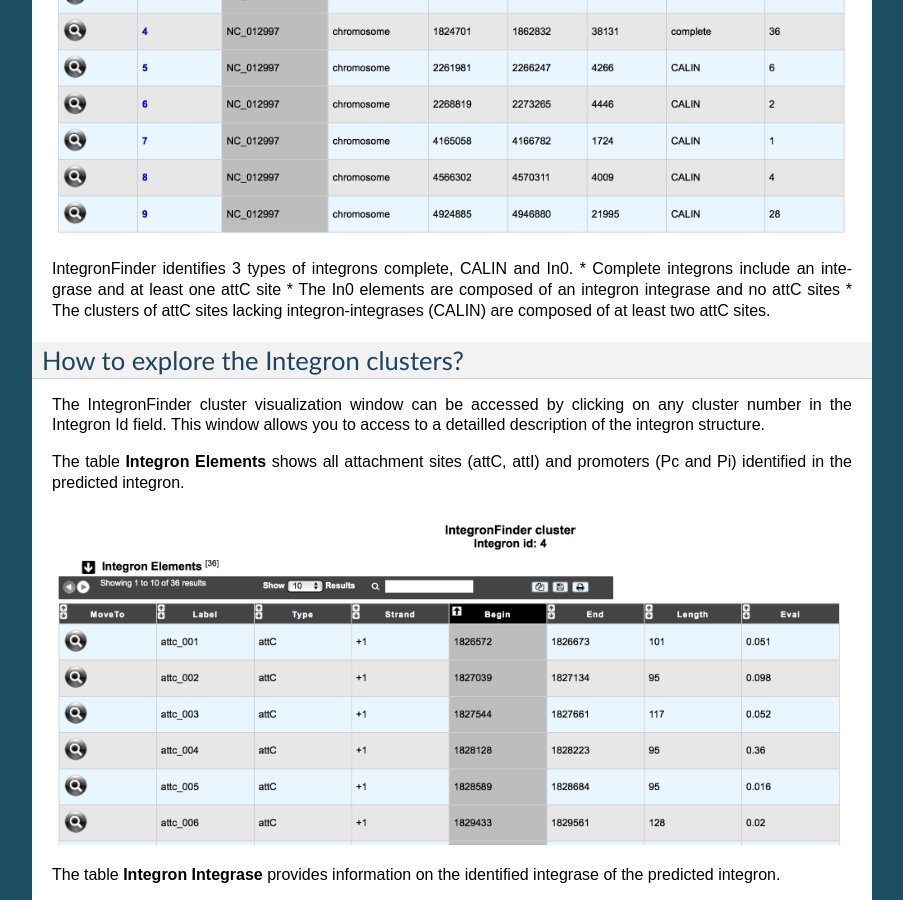
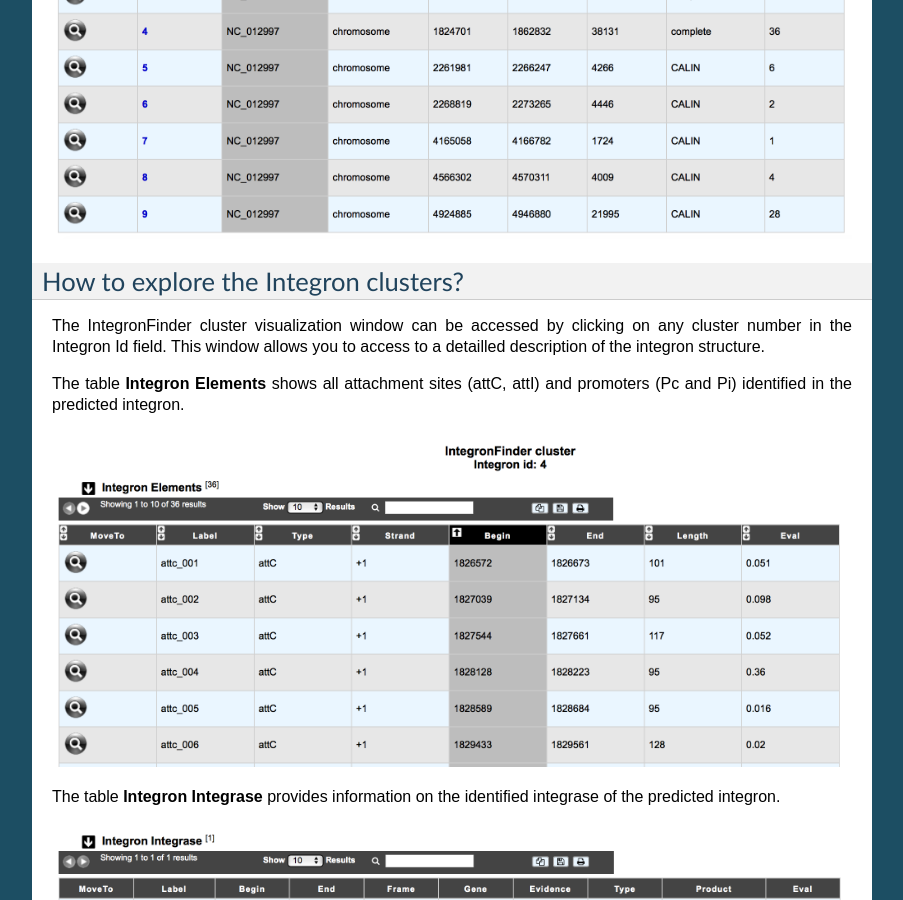
Before and after one commit to labgem/microscope-user-doc, a Sphinx documentation site: the page built from docs/content/compgenomics/integrons.rst, in a window 1280 px wide and 900 px high, scrolled down 2184 px. Shown: the whole window, without its empty margins (198-1101 px from the left). Built offline with Sphinx 7.4.7, drawn with Linux system fonts in a browser that asks for light colours; formulas are drawn with MathJax 3.

Commit message:
Update integrons.rst

```diff
--- a/docs/content/compgenomics/integrons.rst
+++ b/docs/content/compgenomics/integrons.rst
@@ -31,9 +31,9 @@
 This tool also annotates gene casettes however we use our own annotations to make it run.
 IntegronFinder distinguishes 3 types of elements:
 
-•	Complete integron: integron including an integrase and at least one attC site
-•	In0 element: integron integrase only, without any attC site nearby
-•	CALIN element: The clusters of attC sites lacking integron-integrases (CALIN) are composed of at least two attC sites
+* Complete integron: integron including an integrase and at least one attC site
+* In0 element: integron integrase only, without any attC site nearby
+* CALIN element: The clusters of attC sites lacking integron-integrases (CALIN) are composed of at least two attC sites
 
 .. image:: img/IFelements.png
 
@@ -49,18 +49,13 @@
 
 IntegronFinder predictions are available through the **Comparative Genomics** section, in the main navigation menu.
 
+
 What is the 'Integron clusters' table?
 --------------------------------------------------------
 
 This table enumerates all integron clusters predicted for the selected organism and its replicons.
 
 .. image:: img/integronFinder_prediction.png
-
-
-IntegronFinder identifies 3 types of integrons complete, CALIN and In0.
-* Complete integrons include an integrase and at least one attC site
-* The In0 elements are composed of an integron integrase and no attC sites
-* The clusters of attC sites lacking integron-integrases (CALIN) are composed of at least two attC sites.
 
 
 
@@ -73,10 +68,12 @@
 
 .. image:: img/integron_elements.png
 
+
 The table **Integron Integrase** provides information on the identified integrase of the predicted integron.
 
 .. image:: img/integron_integrase.png
 
+
 The table **Genomic objects** provides information regarding the genomic objects included into the integron. You can export the genes by clicking on **Export to Gene Cart**.
 
 .. image:: img/integron_GO.png
```
